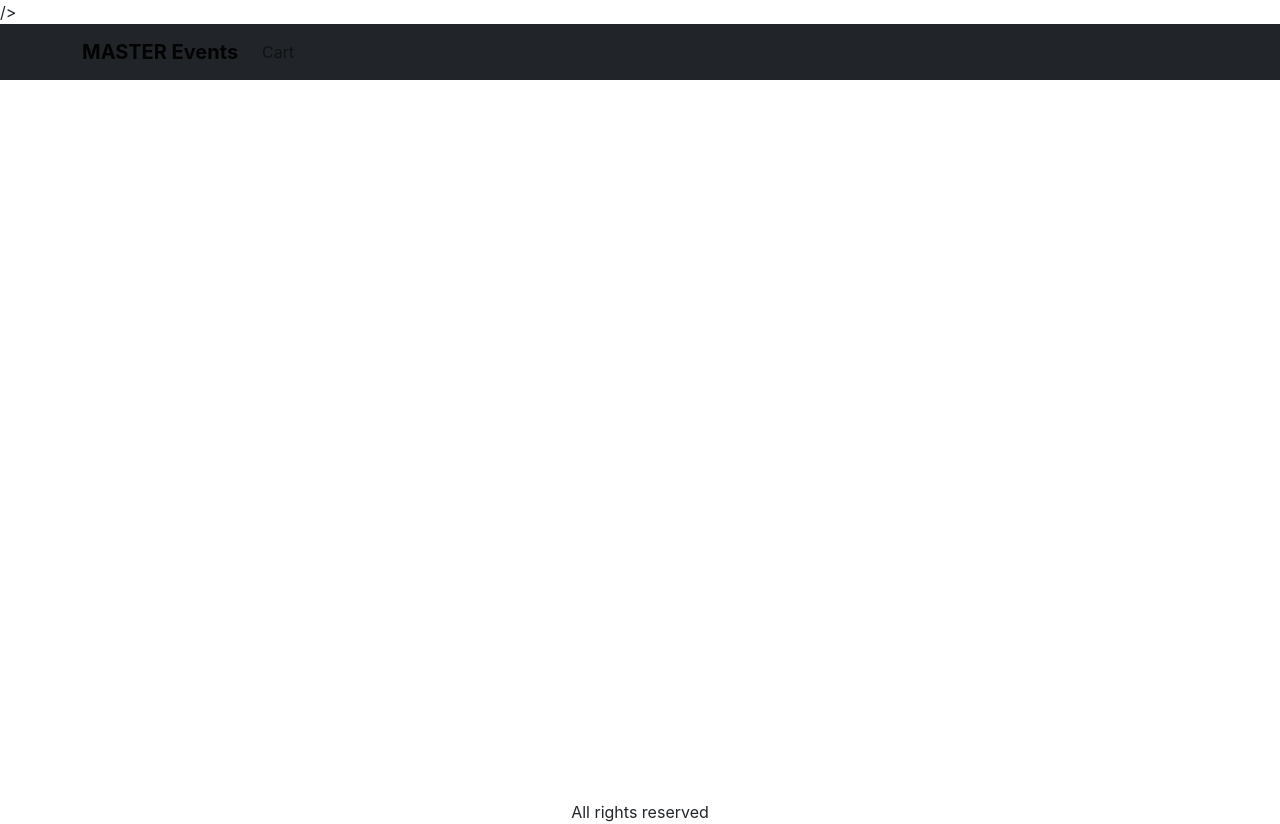
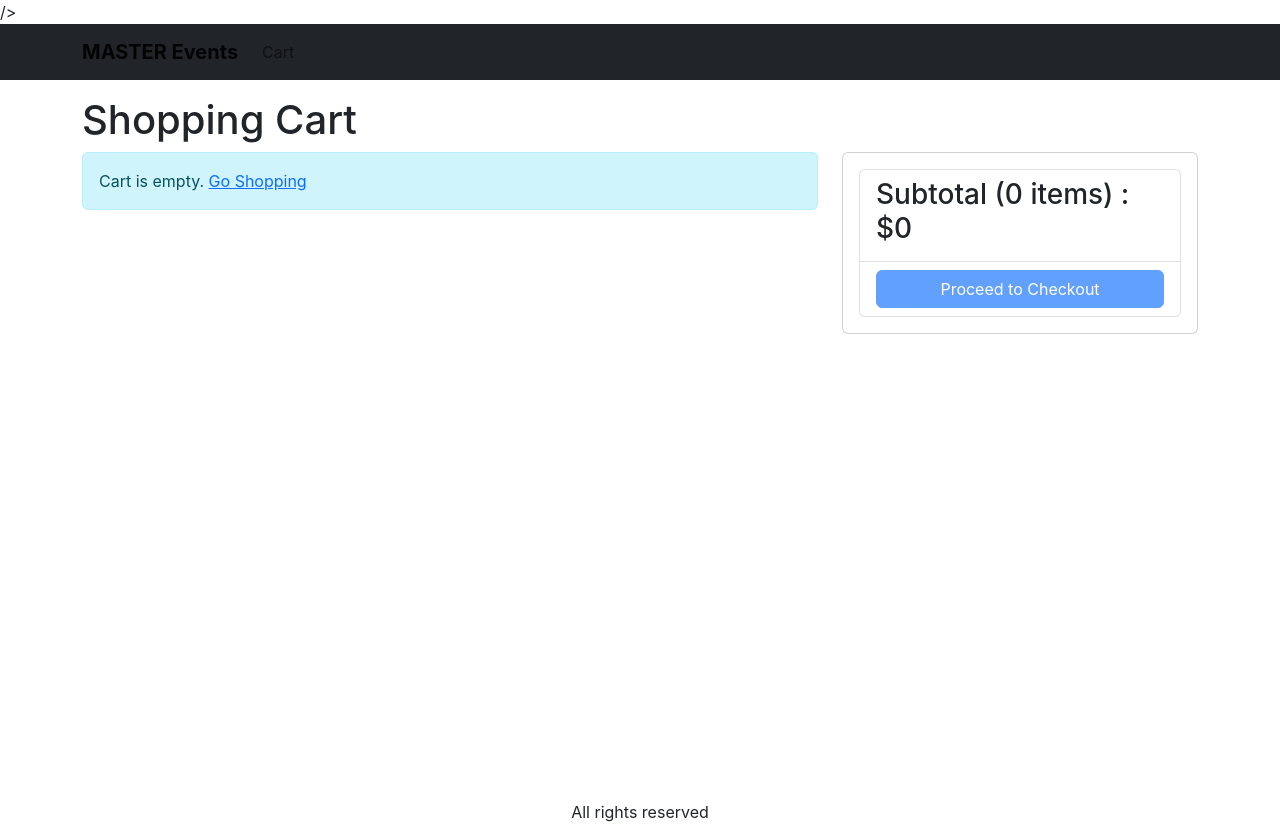
Before and after one commit to BaskaranAathithyan/Ecommerce_MERN, a React (Create React App) app in the folder frontend/: page /cart in a window 1280 px wide. Built offline with nearby package versions, Linux system fonts and the light colour scheme.

Commit message:
shopping cart 1

```diff
--- a/frontend/src/App.js
+++ b/frontend/src/App.js
@@ -8,6 +8,7 @@
 import { LinkContainer } from "react-router-bootstrap";
 import { useContext } from "react";
 import { Store } from "./Store";
+import CartScreen from "./screens/CartScreen";
 
 function App() {
   const { state } = useContext(Store);
@@ -38,6 +39,7 @@
           <Container className="mt-3">
             <Routes>
               <Route path="/product/:slug" element={<ProductScreen />} />
+              <Route path="/cart" element={<CartScreen />} />
               <Route path="/" element={<HomeScreen />} />
             </Routes>
           </Container>
--- /dev/null
+++ b/frontend/src/screens/CartScreen.js
@@ -0,0 +1,98 @@
+import { useContext } from "react";
+import { Store } from "../Store";
+import { Helmet } from "react-helmet-async";
+import Row from "react-bootstrap/Row";
+import Col from "react-bootstrap/Col";
+import MessageBox from "../components/MessageBox";
+import ListGroup from "react-bootstrap/ListGroup";
+import Button from "react-bootstrap/Button";
+import Card from "react-bootstrap/Card";
+import { Link } from "react-router-dom";
+
+export default function CartScreen() {
+  const { state, dispatch: ctxDispatch } = useContext(Store);
+  const {
+    cart: { cartItems },
+  } = state;
+
+  return (
+    <div>
+      <Helmet>
+        <title>Shopping Cart</title>
+      </Helmet>
+      <h1>Shopping Cart</h1>
+      <Row>
+        <Col md={8}>
+          {cartItems.length === 0 ? (
+            <MessageBox>
+              Cart is empty. <Link to="/">Go Shopping</Link>
+            </MessageBox>
+          ) : (
+            <ListGroup>
+              {cartItems.map((item) => (
+                <ListGroup.Item key={item._id}>
+                  <Row className="align-items-center">
+                    <Col md={4}>
+                      <img
+                        src={item.image}
+                        alt={item.name}
+                        className="img-fluid rounded img-thumbnail"
+                      ></img>{" "}
+                      <Link to={`/product/${item.slug}`}>{item.name}</Link>
+                    </Col>
+                    <Col md={3}>
+                      <Button varient="light" disabled={item.quantity === 1}>
+                        <i className="fas fa-minus-circle"></i>
+                      </Button>
+                      {""}
+                      <span>{item.quantity}</span>
+                      {""}
+                      <Button
+                        varient="light"
+                        disabled={item.quantity === item.countInStock}
+                      >
+                        <i className="fas fa-plus-circle"></i>
+                      </Button>
+                    </Col>
+                    <Col md={3}>${item.price}</Col>
+                    <Col md={2}>
+                      <Button varient="light">
+                        <i className="fas fa-trash"></i>
+                      </Button>
+                    </Col>
+                  </Row>
+                </ListGroup.Item>
+              ))}
+            </ListGroup>
+          )}
+        </Col>
+        <Col md={4}>
+          <Card>
+            <Card.Body>
+              <ListGroup varient="flush">
+                <ListGroup.Item>
+                  <h3>
+                    Subtotal ({cartItems.reduce((a, c) => a + c.quantity, 0)}{" "}
+                    items) : $
+                    {cartItems.reduce((a, c) => a + c.price * c.quantity, 0)}
+                  </h3>
+                </ListGroup.Item>
+                <ListGroup.Item>
+                  <div className="d-grid">
+                    <Button
+                      type="button"
+                      varient="primary"
+                      disabled={cartItems.length === 0}
+                    >
+                      Proceed to Checkout
+                    </Button>
+                  </div>
+                </ListGroup.Item>
+              </ListGroup>
+            </Card.Body>
+          </Card>
+        </Col>
+      </Row>
+    </div>
+  );
+}
--- a/frontend/src/screens/ProductScreen.js
+++ b/frontend/src/screens/ProductScreen.js
@@ -1,6 +1,6 @@
 import { useEffect, useReducer, useContext } from "react";
 import axios from "axios";
-import { useParams } from "react-router-dom";
+import { Navigate, useNavigate, useParams } from "react-router-dom";
 import Row from "react-bootstrap/Row";
 import Col from "react-bootstrap/Col";
 import ListGroup from "react-bootstrap/ListGroup";
@@ -28,6 +28,7 @@
 };
 
 function ProductScreen() {
+  const navigate = useNavigate();
   const params = useParams();
   const { slug } = params;
 
@@ -63,6 +64,7 @@
       type: "CART_ADD_ITEM",
       payload: { ...product, quantity },
     });
+    navigate("/cart");
   };
   return loading ? (
     <LoadingBox />
```
